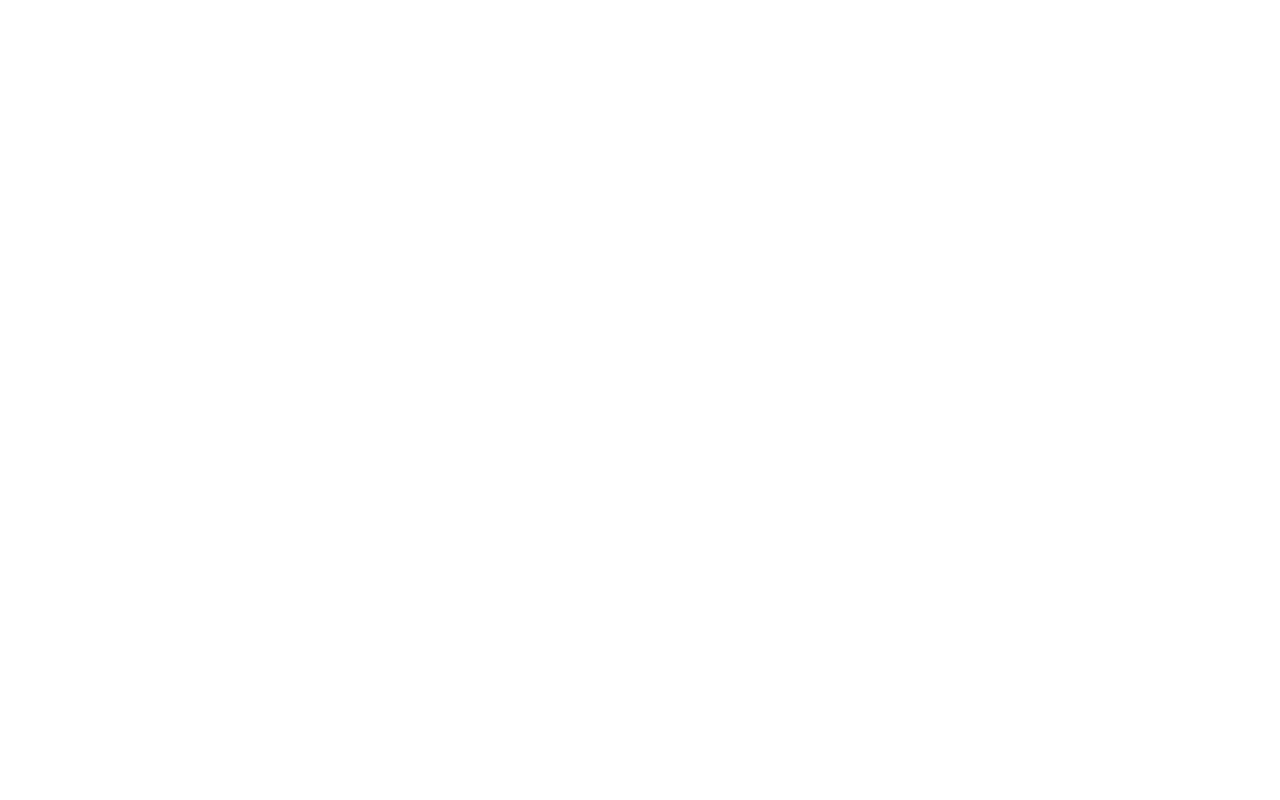
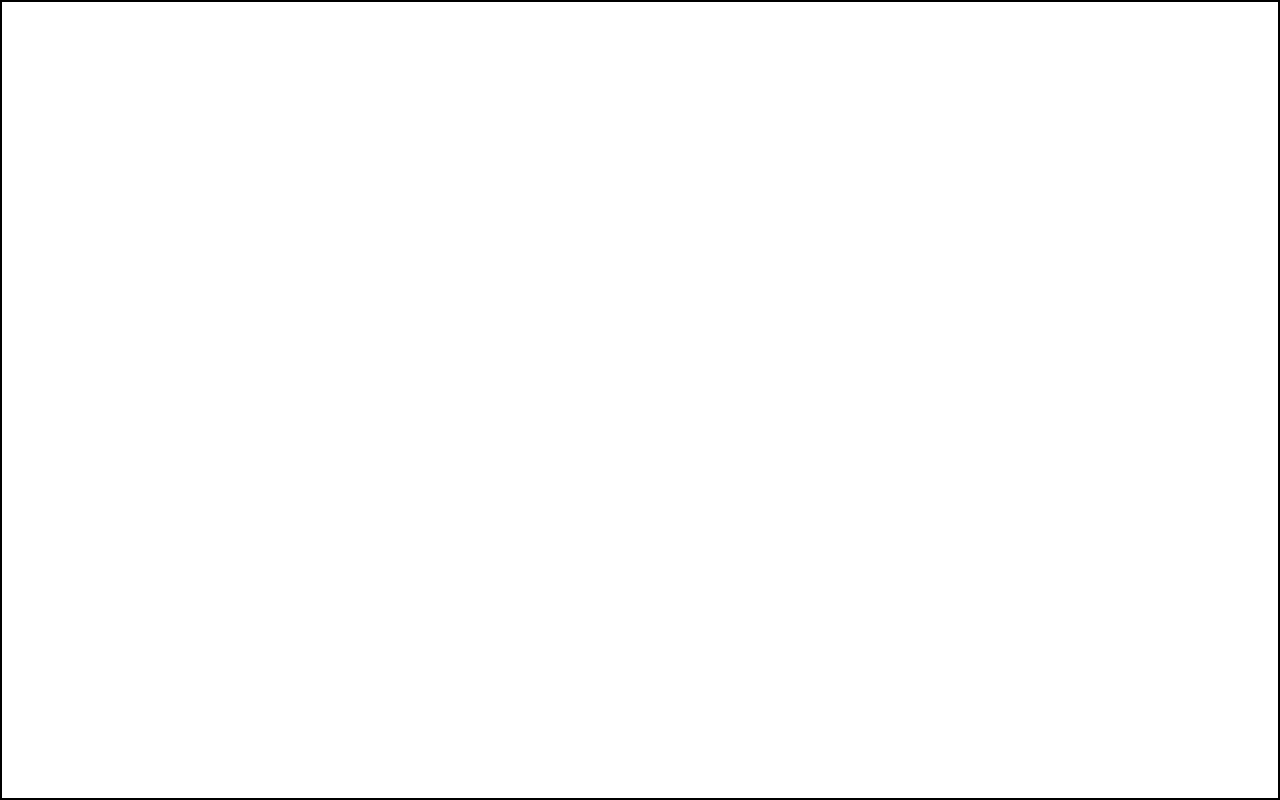
Before and after one commit to IdaHolmen/231107-main-project, a plain HTML site: page book1.html in a window 1280 px wide. Drawn offline with Linux system fonts and the light colour scheme.

Commit message:
Initializing first book info page

```diff
--- a/book1.html
+++ b/book1.html
@@ -4,8 +4,16 @@
 	<meta charset="UTF-8">
 	<meta name="viewport" content="width=device-width, initial-scale=1.0">
 	<title>Harry Potter and the Prisoner of Azkaban</title>
+
+	<link rel="stylesheet" href="./css/reset.css">
+	<link rel="stylesheet" href="./css/variables.css">
+	<link rel="stylesheet" href="./css/fonts.css">
+	<link rel="stylesheet" href="./css/book-pages.css">
+
 </head>
 <body>
+	<div class="book-info-container">
 
+	</div>
 </body>
 </html>
--- /dev/null
+++ b/css/book-pages.css
@@ -0,0 +1,7 @@
+.book-info-container {
+	font-family: 'Playfair Display', serif;
+	width: 100vw;
+	height: 100vh;
+	border: 2px solid black;
+	padding: var(--spacing-large);
+}
--- a/css/style.css
+++ b/css/style.css
@@ -1,5 +1,3 @@
-@import url('https://fonts.googleapis.com/css2?family=Playfair+Display:wght@400;600&display=swap');
-
 html {
 	font-family: 'Playfair Display', serif;
 	background: var(--color-primary);
@@ -24,7 +22,6 @@ html {
 	font-size: var(--font-size-headline);
 	color: var(--color-secondary);
 }
-
 
 
 /* Styling for bottom part of header */
```
